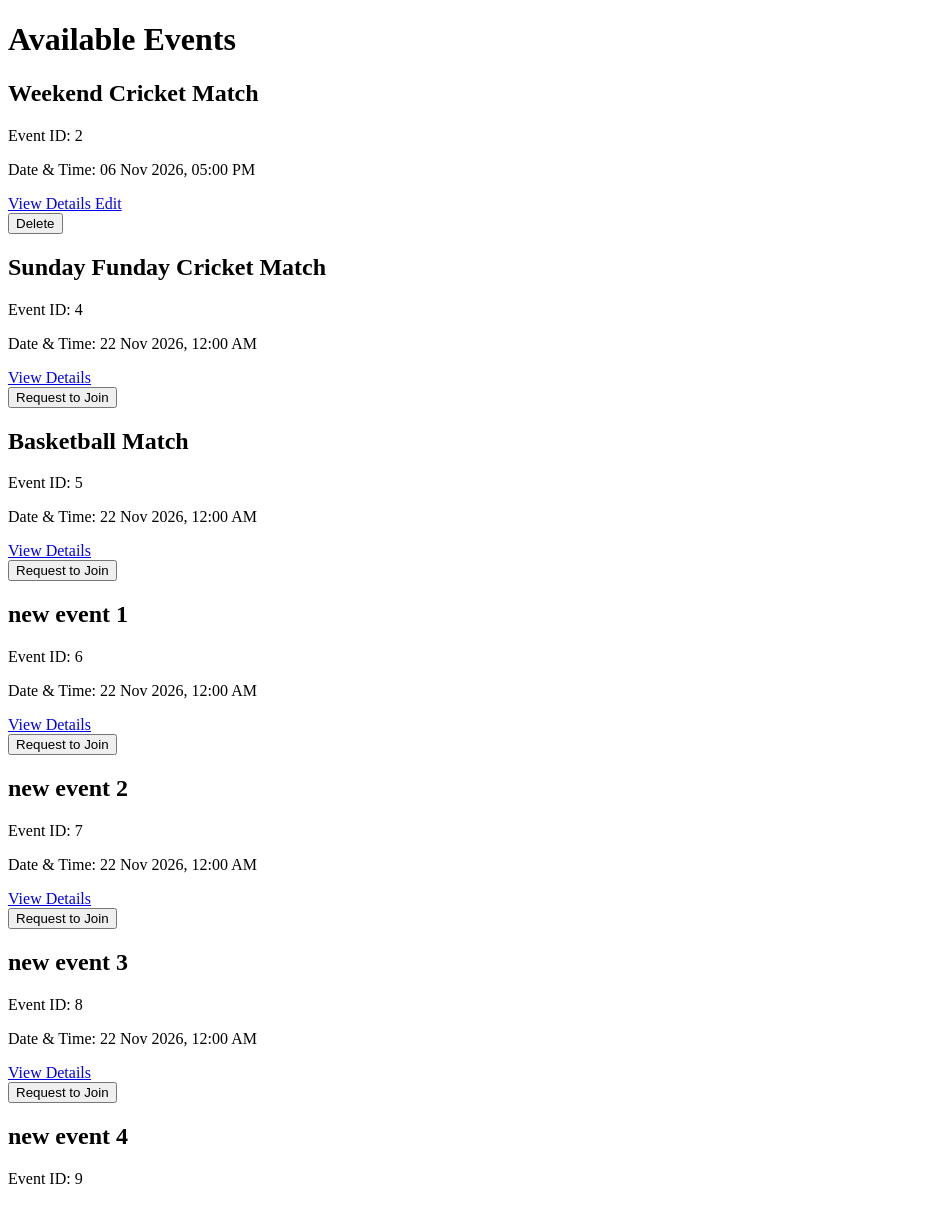
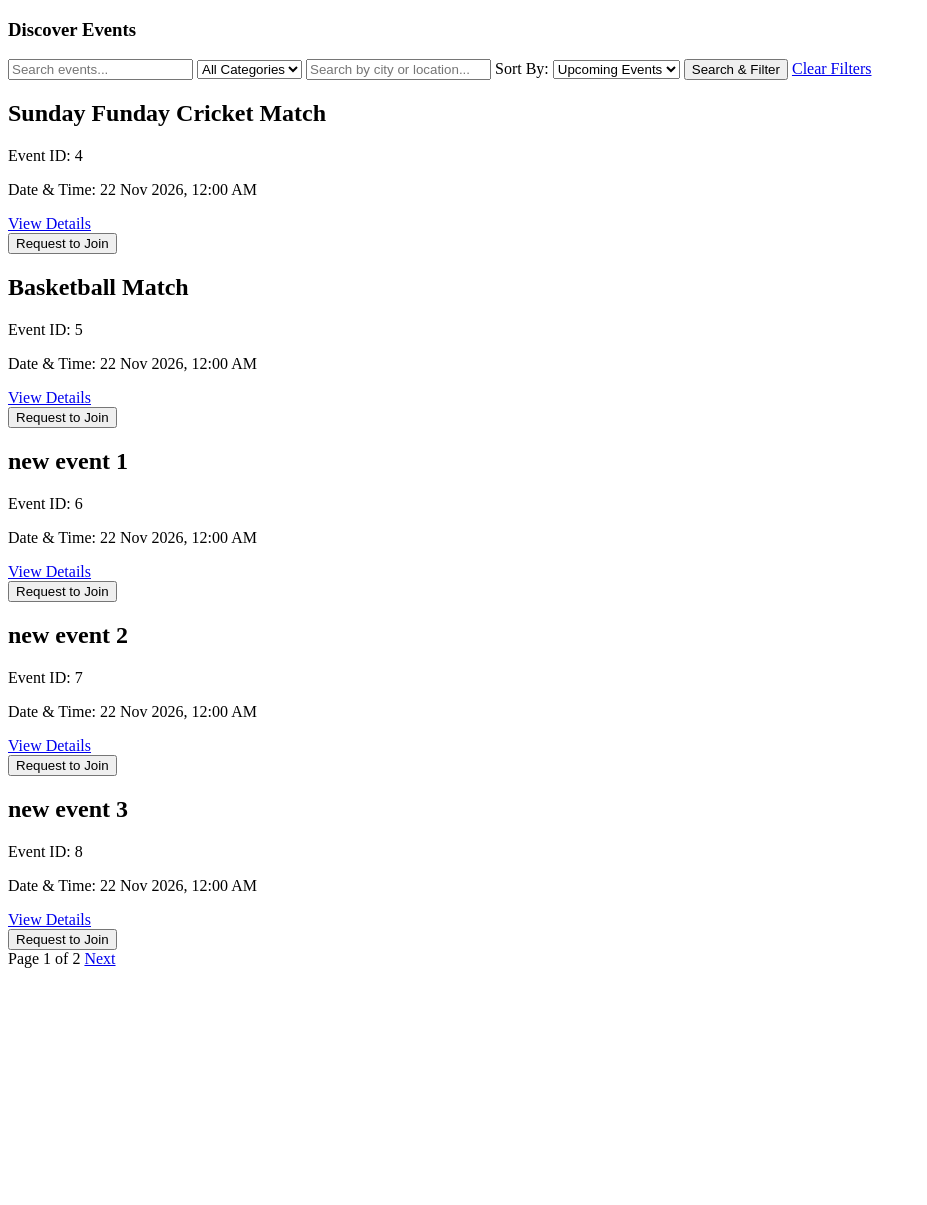
Before and after one commit to mridul01r/JoinUp, a Django app: page /events/ in a window 1280 px wide. Shown: the top 1205 px of the page, without its empty margins (0-927 px from the left). After the commit the page ends 968 px from the top, so only its background shows below. Run offline with Django 5.2, Linux system fonts and the light colour scheme; a user stored in the database is signed in; data comes from the database, SQL or seed files in the repository; both versions use the stored data as it was after the commit.

Commit message:
feat: implement advanced event discovery with filters, sorting and pagination

```diff
--- a/events/templates/events/event_list.html
+++ b/events/templates/events/event_list.html
@@ -12,7 +12,68 @@
         {% endfor %}
     {% endif %}
 
-     <h1>Available Events</h1>
+    <h3>Discover Events</h3>
+
+    <form method="GET" action="{% url 'event_list' %}">
+
+        <!-- Search by title -->
+        <input
+            type="text"
+            name="q"
+            placeholder="Search events..."
+            value="{{ search_query }}"
+        >
+
+        <!-- Filter by category -->
+        <select name="category">
+            <option value="">All Categories</option>
+
+            {% for category in categories %}
+                <option value="{{ category.id }}"
+                    {% if category_id == category.id|stringformat:"s" %}
+                        selected
+                    {% endif %}>
+                    {{ category.name }}
+                </option>
+            {% endfor %}
+        </select>
+
+        <!-- Filter by location -->
+        <input
+            type="text"
+            name="location"
+            placeholder="Search by city or location..."
+            value="{{ location_query }}"
+        >
+        <!-- Sort events -->
+        <label for="sort">Sort By:</label>
+
+        <select name="sort" id="sort">
+            <option value="upcoming"
+                {% if sort_by == 'upcoming' %}selected{% endif %}>
+                Upcoming Events
+            </option>
+
+            <option value="newest"
+                {% if sort_by == 'newest' %}selected{% endif %}>
+                Newest First
+            </option>
+
+            <option value="oldest"
+                {% if sort_by == 'oldest' %}selected{% endif %}>
+                Oldest First
+            </option>
+        </select>
+
+        <button type="submit">Search & Filter</button>
+
+        <a href="{% url 'event_list' %}">Clear Filters</a>
+
+    </form>
+
+
+
+
 
     {% for event in events %}
         <h2>{{ event.title }}</h2>
@@ -39,9 +100,32 @@
             </form>
 
         {% endif %}
+
     {% empty %}
         <p>No events available.</p>
+
     {% endfor %}
+
+    <div class="pagination">
+
+        {% if page_obj.has_previous %}
+            <a href="?q={{ search_query }}&category={{ category_id|default:'' }}&location={{ location_query }}&sort={{ sort_by }}&page={{ page_obj.previous_page_number }}">
+                Previous
+            </a>
+        {% endif %}
+
+        <span>
+            Page {{ page_obj.number }} of {{ page_obj.paginator.num_pages }}
+        </span>
+
+        {% if page_obj.has_next %}
+            <a href="?q={{ search_query }}&category={{ category_id|default:'' }}&location={{ location_query }}&sort={{ sort_by }}&page={{ page_obj.next_page_number }}">
+                Next
+            </a>
+        {% endif %}
+
+    </div>
+
 
 </body>
 </html>
--- a/events/views.py
+++ b/events/views.py
@@ -1,8 +1,11 @@
 from django.shortcuts import render, get_object_or_404, redirect
 from django.contrib.auth.decorators import login_required
 from django.views.decorators.http import require_POST
+from django.core.paginator import Paginator
 from django.contrib import messages
+from django.utils import timezone
 from .models import Event
+from .models import Category
 from .forms import EventForm
 
 @login_required
@@ -15,11 +18,58 @@ def home(request):
 @login_required
 def event_list(request):
     events = Event.objects.filter(status='OPEN')
+    categories = Category.objects.all()
+
+    category_id = request.GET.get('category')
+    search_query = request.GET.get('q', '')
+    location_query = request.GET.get('location', '')
+
+    if search_query:
+        events = events.filter(title__icontains=search_query)
+
+    if category_id:
+        events = events.filter(category__id=category_id)
+
+    if location_query:
+        events = events.filter(location__icontains=location_query)
+
+    sort_by = request.GET.get('sort', 'upcoming')
+
+    if sort_by == 'upcoming':
+        events = events.filter(
+            event_date__gte=timezone.now()
+        ).order_by('event_date')
+
+    elif sort_by == 'newest':
+        events = events.order_by('-created_at')
+
+    elif sort_by == 'oldest':
+        events = events.order_by('created_at')
+
+    else:
+        sort_by = 'upcoming'
+        events = events.filter(
+            event_date__gte=timezone.now()
+        ).order_by('event_date')
+
+    paginator = Paginator(events, 5)
+
+    page_number = request.GET.get('page')
+
+    page_obj = paginator.get_page(page_number)
 
     return render(
         request,
         'events/event_list.html',
-        {'events': events}
+        {
+            'events': page_obj,
+            'search_query': search_query,
+            'categories': categories,
+            'category_id': category_id,
+            'location_query': location_query,
+            'page_obj': page_obj,
+            'sort_by': sort_by
+        }
     )
 
 @login_required
```
Also changed, not shown: db.sqlite3.
